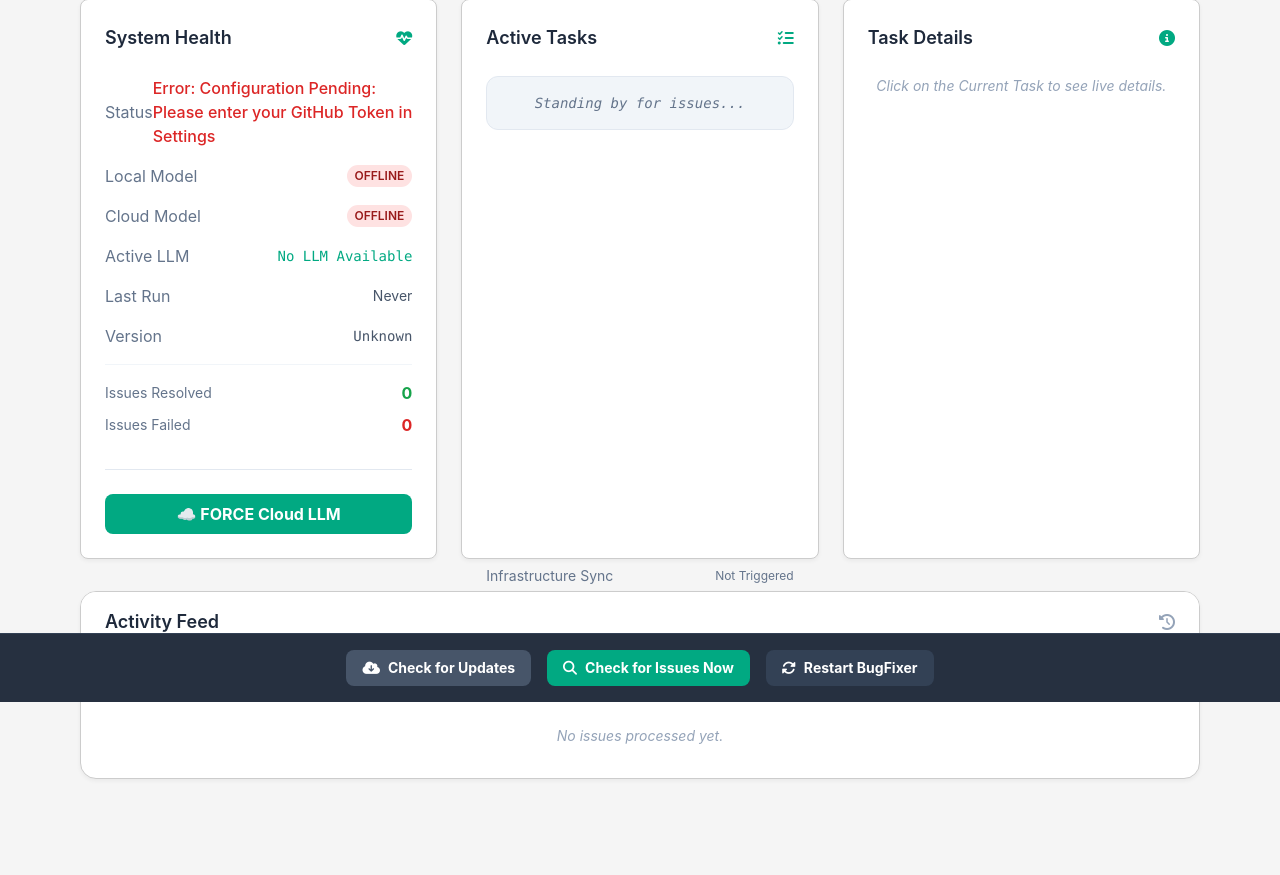
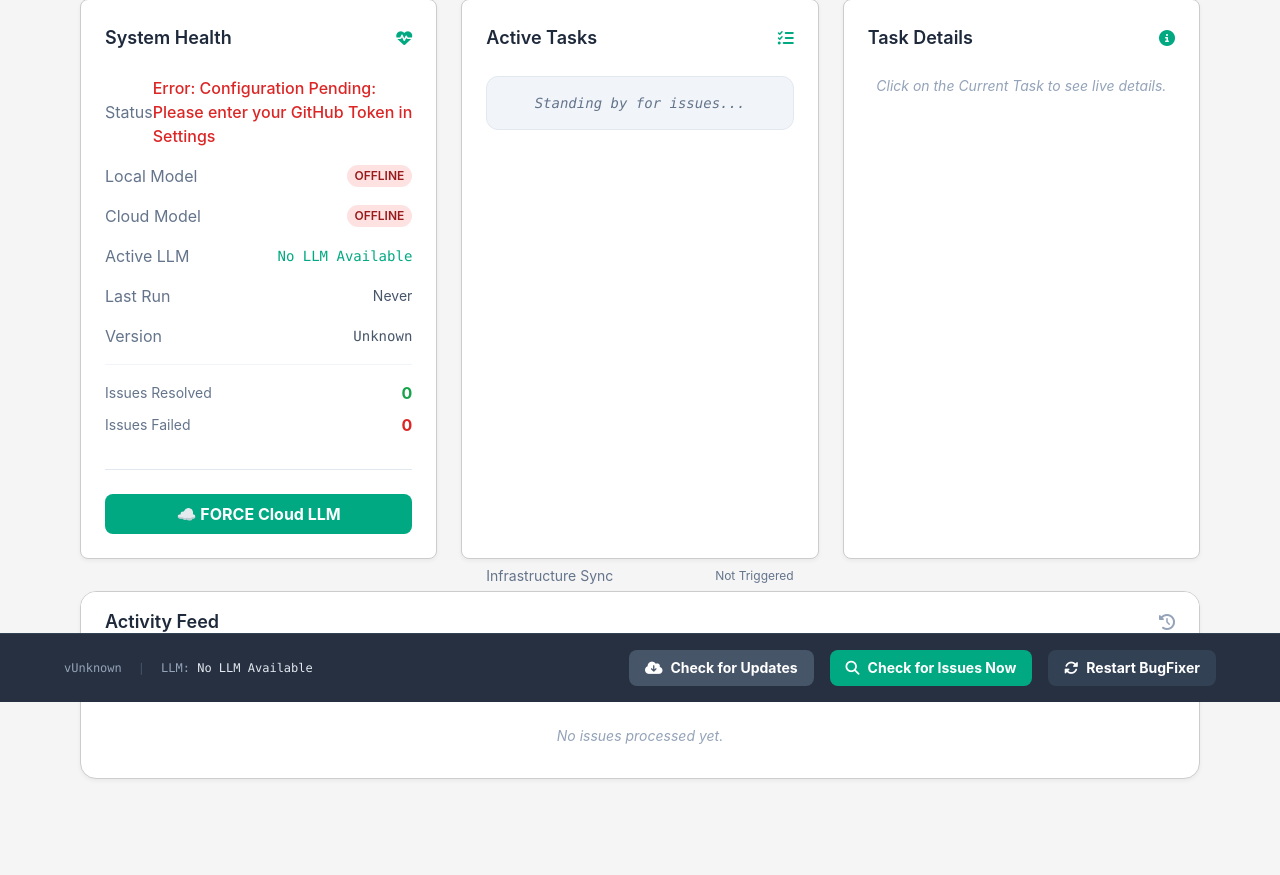
Before and after one commit to lbockenstedt/ab, a FastAPI app: page / in a window 1280 px wide. Shown: the part 98-973 px from the top of the page. Run offline with FastAPI, Linux system fonts and the light colour scheme; some libraries are stand-ins or nearby versions.

Commit message:
Add version and LLM to footer, and fix self-diagnosis repo name detection
- Added system version and active LLM to the sticky footer for quick reference
- Fixed 404 errors in self-diagnosis by implementing robust git remote URL parsing for the BugFixer repo
- Removed incorrect fallback repo name 'bugfix same'

Co-Authored-By: Claude <noreply@anthropic.com>

```diff
--- a/main.py
+++ b/main.py
@@ -1107,9 +1107,17 @@ def scan_self_logs(gh_current, config):
 
         # Identify the BugFixer repository name
         try:
-            self_repo_name = git.Repo(os.getcwd()).ctx.remote_url.replace("https://github.com/", "").replace(".git", "")
-        except:
-            self_repo_name = "lbockenstedt/bugfix same" # Fallback
+            repo = git.Repo(os.getcwd())
+            remote_url = repo.remotes.origin.url
+            import re
+            match = re.search(r'github\.com[:/]([^/]+/[^./]+)', remote_url)
+            if match:
+                self_repo_name = match.group(1).replace('.git', '')
+            else:
+                self_repo_name = "lbockenstedt/bugfixer" # Fallback
+        except Exception as e:
+            logger.debug(f"Could not determine self-repo name from git: {e}")
+            self_repo_name = "lbockenstedt/bugfixer" # Fallback
 
         for error in actionable_errors:
             error['repo'] = self_repo_name
--- a/templates/index.html
+++ b/templates/index.html
@@ -452,7 +452,13 @@
     </main>
 
     <footer class="fixed bottom-0 left-0 right-0 bg-[#263040] border-t border-slate-700 p-4 z-50">
-        <div class="max-w-6xl mx-auto flex flex-wrap justify-center gap-4">
+        <div class="max-w-6xl mx-auto flex flex-wrap items-center justify-between gap-4">
+            <div class="flex gap-4 text-xs text-slate-400 font-mono">
+                <span>v{{ state.version }}</span>
+                <span class="text-slate-600">|</span>
+                <span>LLM: <span class="text-slate-200">{{ state.active_llm }}</span></span>
+            </div>
+            <div class="flex flex-wrap justify-center gap-4">
                 <form action="/update_now" method="post" onsubmit="handleFormSubmit(event, '/update_now')">
                     <button type="submit" class="py-2 px-4 rounded-lg font-bold bg-slate-600 hover:bg-slate-700 text-white transition-all duration-200 text-sm">
                         <i class="fas fa-cloud-download-alt mr-2"></i>Check for Updates
@@ -468,6 +474,7 @@
                         <i class="fas fa-sync-alt mr-2"></i>Restart BugFixer
                     </button>
                 </form>
+            </div>
         </div>
     </footer>
     <script>
```
Lines whose indentation alone changed are shown as unchanged.
